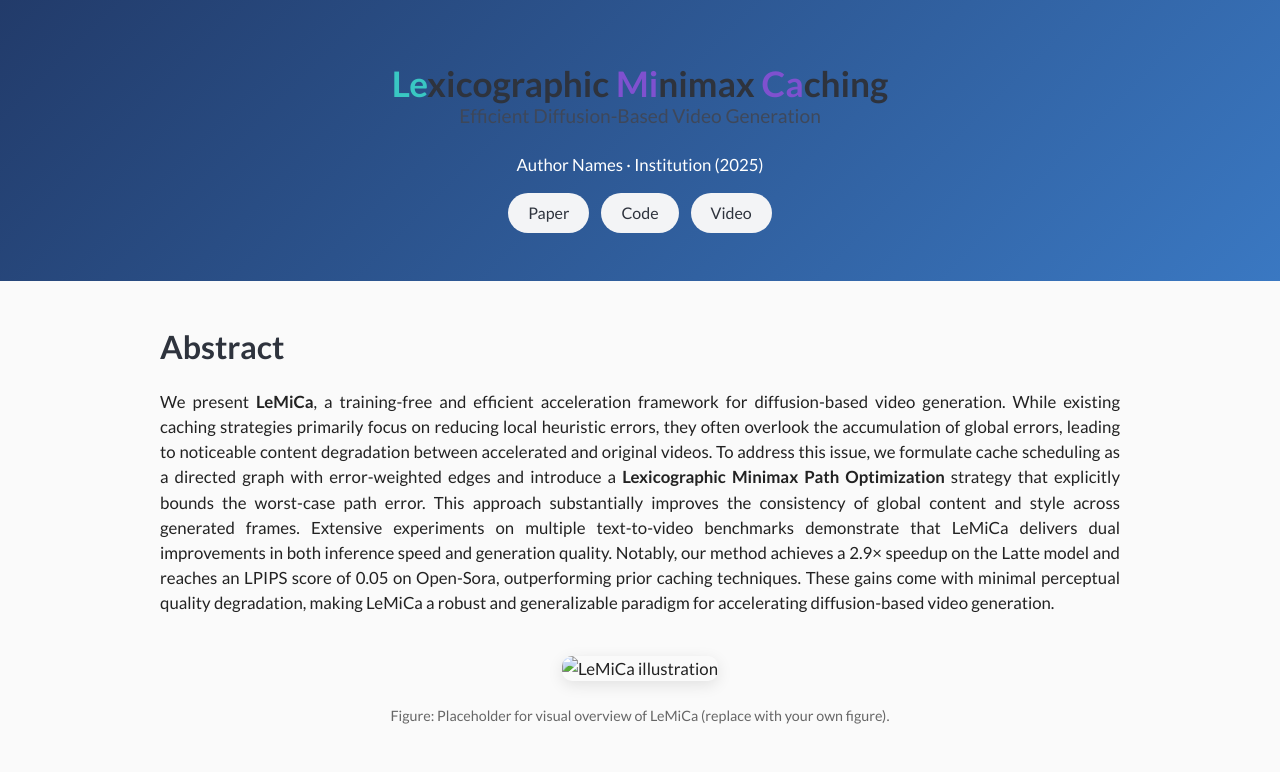
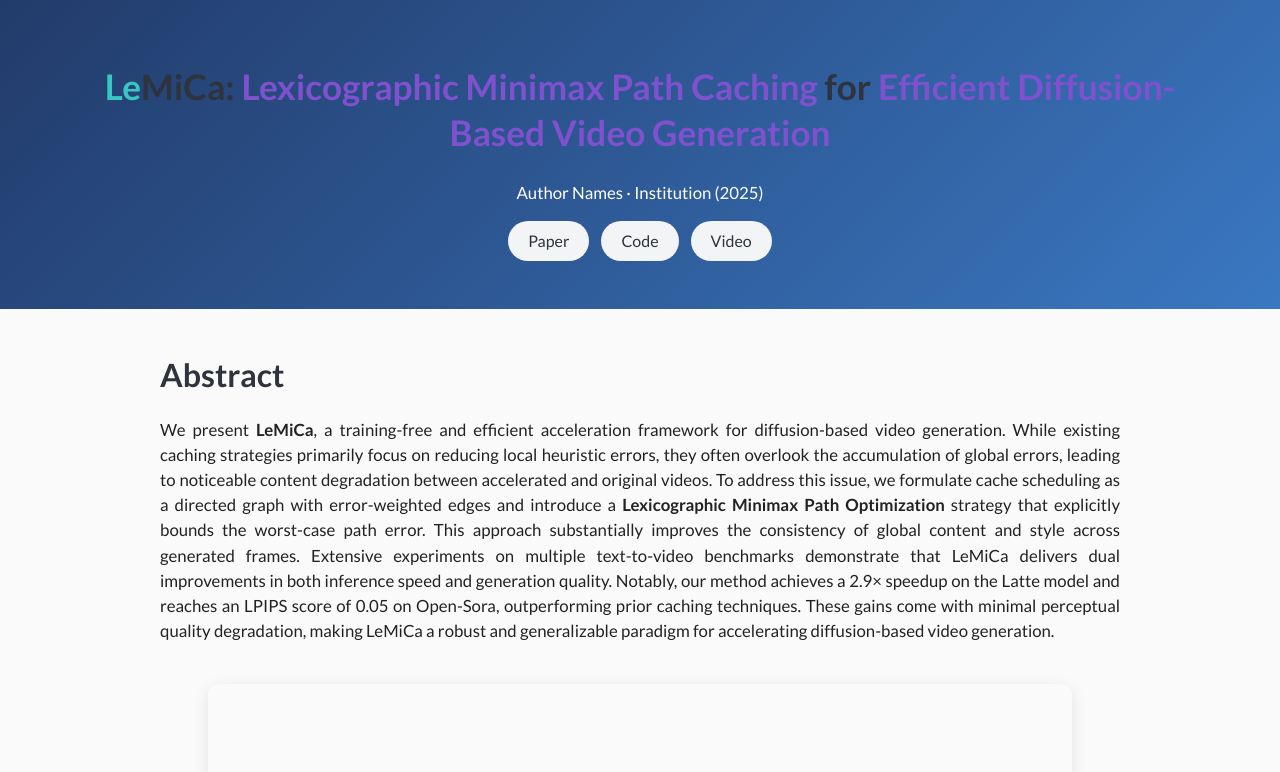
Before and after one commit to UnicomAI/LeMiCa, a plain HTML site: page docs/index.html in a window 1280 px wide. Shown: the top 772 px of the page. Drawn offline with nearby package versions, Linux system fonts and the light colour scheme.

Commit message:
Update index.html

```diff
--- a/docs/index.html
+++ b/docs/index.html
@@ -7,7 +7,7 @@
   <meta property="og:title" content="LeMiCa: Lexicographic Minimax Path Caching for Efficient Diffusion-Based Video Generation" />
   <meta property="og:description" content="Training-free acceleration framework for diffusion-based video generation" />
   <meta property="og:type" content="website" />
-  <title>LeMiCa: Lexicographic Minimax Path Caching</title>
+  <title>LeMiCa: Lexicographic Minimax Path Caching for Efficient Diffusion-Based Video Generation</title>
 
   <!-- Bulma + Fonts -->
   <link rel="stylesheet" href="./static/css/bulma.min.css">
@@ -30,6 +30,7 @@
     .hero .title {
       font-size: 2.2rem;
       font-weight: 800;
+      line-height: 1.3;
     }
     .hero .subtitle {
       font-size: 1.2rem;
@@ -39,7 +40,7 @@
     section {
       padding: 2rem 1rem;
     }
-    img {
+    embed, img {
       border-radius: 10px;
       box-shadow: 0 4px 15px rgba(0,0,0,0.1);
       margin: 1.5rem 0;
@@ -58,12 +59,12 @@
   <section class="hero">
     <div class="container">
       <h1 class="title">
-        <span style="color:#39c7c3;">Le</span>xicographic <span style="color:#7f51cf;">Mi</span>nimax <span style="color:#7f51cf;">Ca</span>ching
+        <span style="color:#39c7c3;">Le</span>MiCa:
+        <span style="color:#7f51cf;">Lexicographic Minimax Path Caching</span> for
+        <span style="color:#7f51cf;">Efficient Diffusion-Based Video Generation</span>
       </h1>
-      <h2 class="subtitle">
-        Efficient Diffusion-Based Video Generation
-      </h2>
-      <p>Author Names · Institution (2025)</p>
+
+      <p style="margin-top:0.8rem;">Author Names · Institution (2025)</p>
 
       <div class="buttons is-centered" style="margin-top:1rem;">
         <a class="button is-light is-rounded" href="#">Paper</a>
@@ -91,10 +92,10 @@
         for accelerating diffusion-based video generation.
       </p>
 
-      <!-- Placeholder for future image or figure -->
+      <!-- Image (PDF Preview) -->
       <div class="content has-text-centered">
-        <img src="./imgs/1_overview.pdf" alt="LeMiCa illustration" style="max-width:90%;">
-        <p style="font-size:0.85em; color:#666;">Figure: Placeholder for visual overview of LeMiCa (replace with your own figure).</p>
+        <embed src="./imgs/1_overview.pdf" type="application/pdf" width="90%" height="500px" />
+        <p style="font-size:0.85em; color:#666;">Figure: Overview of the LeMiCa framework.</p>
       </div>
     </div>
   </section>
```
